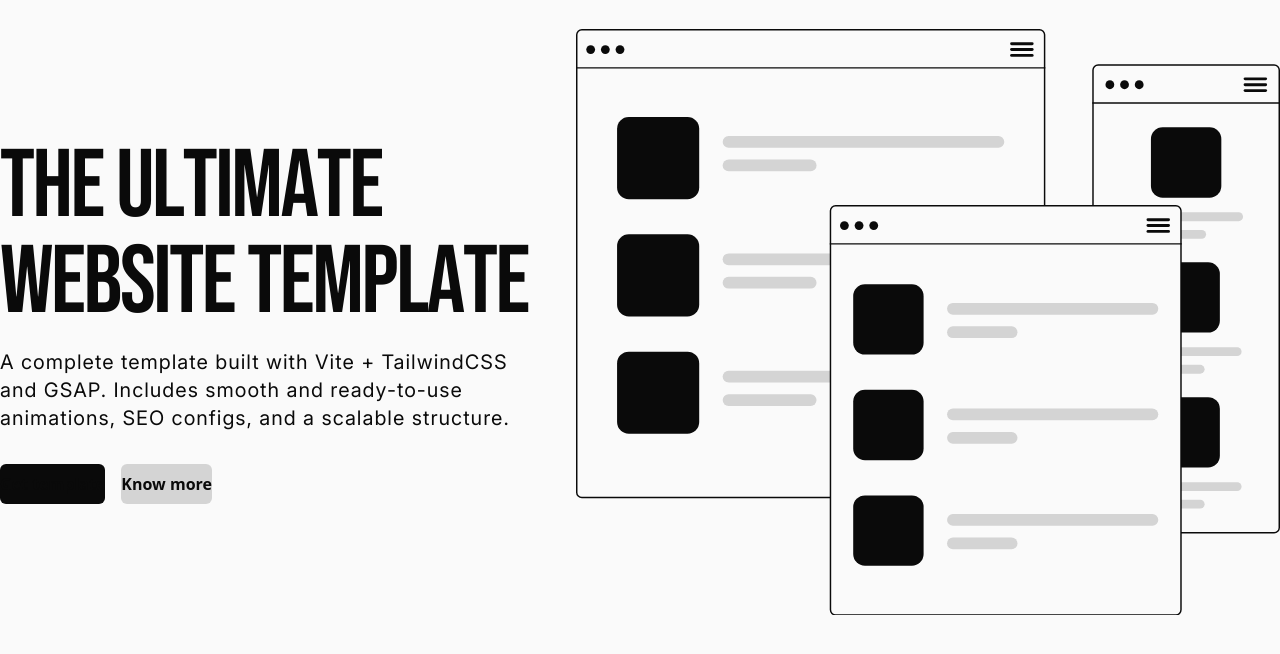
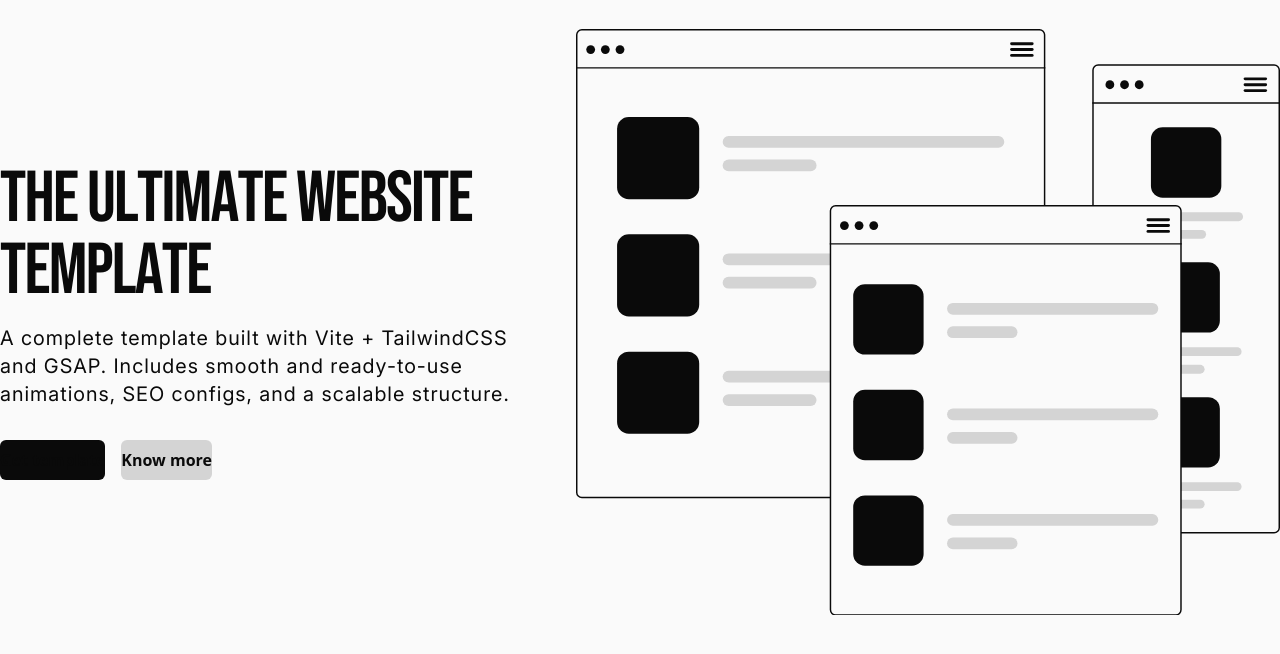
Before and after one commit to codenhub/website-template, a website built with Vite: page src/index.html in a window 1280 px wide. Shown: the part 78-732 px from the top of the page. Built offline with nearby package versions, Linux system fonts and the light colour scheme; files whose address does not match are found by name.

Commit message:
Fix lighthouse warning about h1 elements without font-size inside a section element

```diff
--- a/src/index.html
+++ b/src/index.html
@@ -143,7 +143,9 @@
         <section class="sect py-0">
           <div class="sect-container min-h-screen md:flex-row max-md:pt-24">
             <div class="flex flex-3 flex-col gap-4 w-full">
-              <h1 class="split-chars">The ultimate website template</h1>
+              <h1 class="split-chars" style="font-size: 4.5rem">
+                The ultimate website template
+              </h1>
               <p class="text-xl max-w-xl split-text">
                 A complete template built with Vite + TailwindCSS and GSAP.
                 Includes smooth and ready-to-use animations, SEO configs, and a
```
